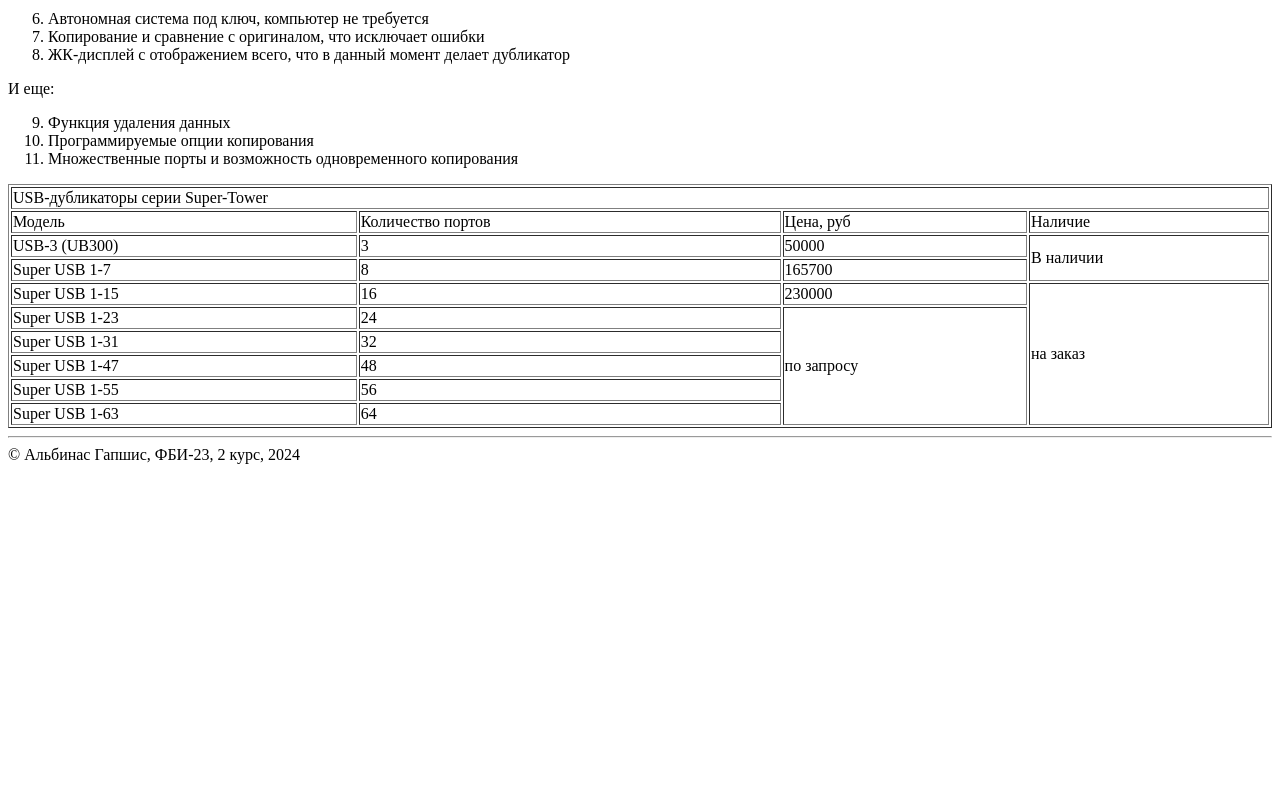
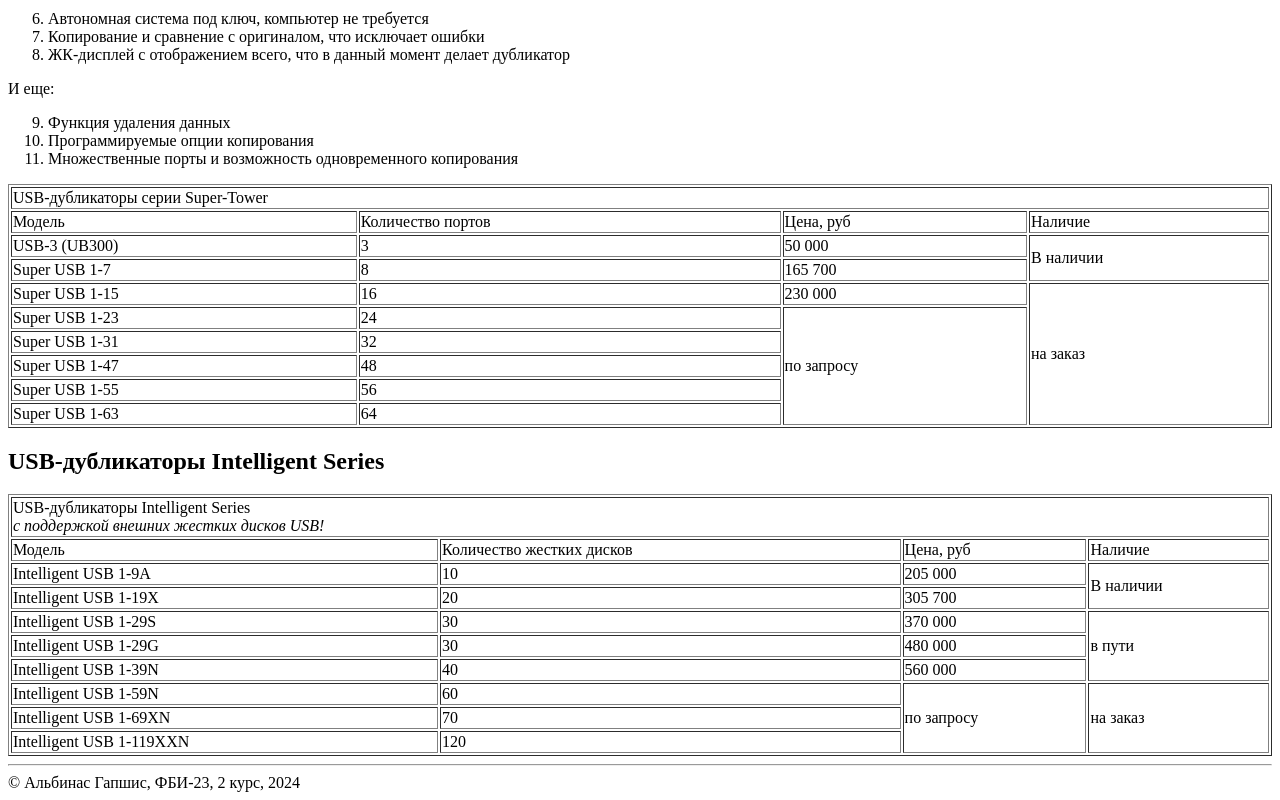
Before and after one commit to gapshis17/gap_web, a plain HTML site: page lab2/usb.html in a window 1280 px wide. Shown: the part 630-1430 px from the top of the page. Before the commit the page ends 1102 px from the top, so only its background shows below. Drawn offline with Linux system fonts and the light colour scheme.

Commit message:
USB-дубликаторы Intellegent Series

```diff
--- a/lab2/usb.html
+++ b/lab2/usb.html
@@ -82,19 +82,19 @@
                 <tr>
                     <td>USB-3 (UB300)</td>
                     <td>3</td>
-                    <td>50000</td>
+                    <td>50 000</td>
                     <td rowspan="2">В наличии</td>
                 </tr>
                 <tr>
                     <td>Super USB 1-7</td>
                     <td>8</td>
-                    <td>165700</td>
+                    <td>165 700</td>
                     <!-- <td>В наличии</td> -->
                 </tr>
                 <tr>
                     <td>Super USB 1-15</td>
                     <td>16</td>
-                    <td>230000</td>
+                    <td>230 000</td>
                     <td rowspan="6">на заказ</td>
                 </tr>
                 <tr>
@@ -119,6 +119,63 @@
                     <td>64</td>
                 </tr>
             </table>
+            <h2>USB-дубликаторы Intelligent Series</h2>
+            <table border="1" width="100%">
+                <tr>
+                    <td colspan="4">
+                        USB-дубликаторы Intelligent Series
+                        <br>
+                        <i>с поддержкой внешних жестких дисков USB!</i>
+                    </td>
+                </tr>
+                <tr>
+                    <td>Модель</td>
+                    <td>Количество жестких дисков</td>
+                    <td>Цена, руб</td>
+                    <td>Наличие</td>
+                </tr>
+                <tr>
+                    <td>Intelligent USB 1-9A</td>
+                    <td>10</td>
+                    <td>205&nbsp;000</td>
+                    <td rowspan="2">В наличии</td>
+                </tr>
+                <tr>
+                    <td>Intelligent USB 1-19X</td>
+                    <td>20</td>
+                    <td>305&nbsp;700</td>
+                </tr>
+                <tr>
+                    <td>Intelligent USB 1-29S</td>
+                    <td>30</td>
+                    <td>370&nbsp;000</td>
+                    <td rowspan="3"> в пути</td>
+                </tr>
+                <tr>
+                    <td>Intelligent USB 1-29G</td>
+                    <td>30</td>
+                    <td>480&nbsp;000</td>
+                </tr>
+                <tr>
+                    <td>Intelligent USB 1-39N</td>
+                    <td>40</td>
+                    <td>560&nbsp;000</td>
+                </tr>
+                <tr>
+                    <td>Intelligent USB 1-59N</td>
+                    <td>60</td>
+                    <td rowspan="3">по запросу</td>
+                    <td rowspan="3">на заказ</td>
+                </tr>
+                <tr>
+                    <td>Intelligent USB 1-69XN</td>
+                    <td>70</td>
+                </tr>
+                <tr>
+                    <td>Intelligent USB 1-119XXN</td>
+                    <td>120</td>
+                </tr>
+            </table>
 
         </main>
 
```
